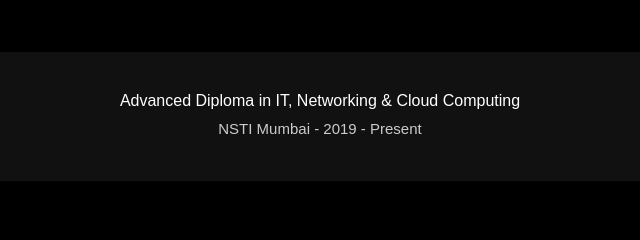
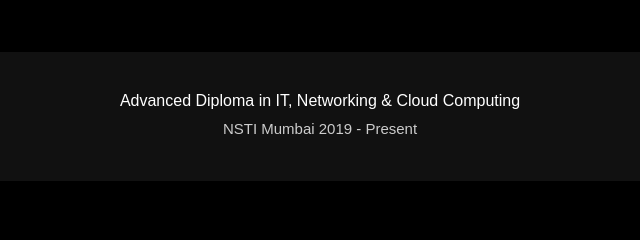
Before and after one commit to Dhanvi019/www.wdaivshilaportfolio.github.io, a plain HTML site: page index.html in a window 1280 px wide. Shown: the part 1660-1900 px from the top of the page, 320-960 px from the left. Drawn offline with nearby package versions, Linux system fonts and the light colour scheme; a script that the page names is missing.

Commit message:
Update index.html

```diff
--- a/index.html
+++ b/index.html
@@ -139,7 +139,7 @@
 <h3>Advanced Diploma in IT, Networking & Cloud Computing</h3>
 
 <p>
- NSTI Mumbai - 2019 - Present</p>
+ NSTI Mumbai 2019 - Present</p>
 
 </div>
 
```
